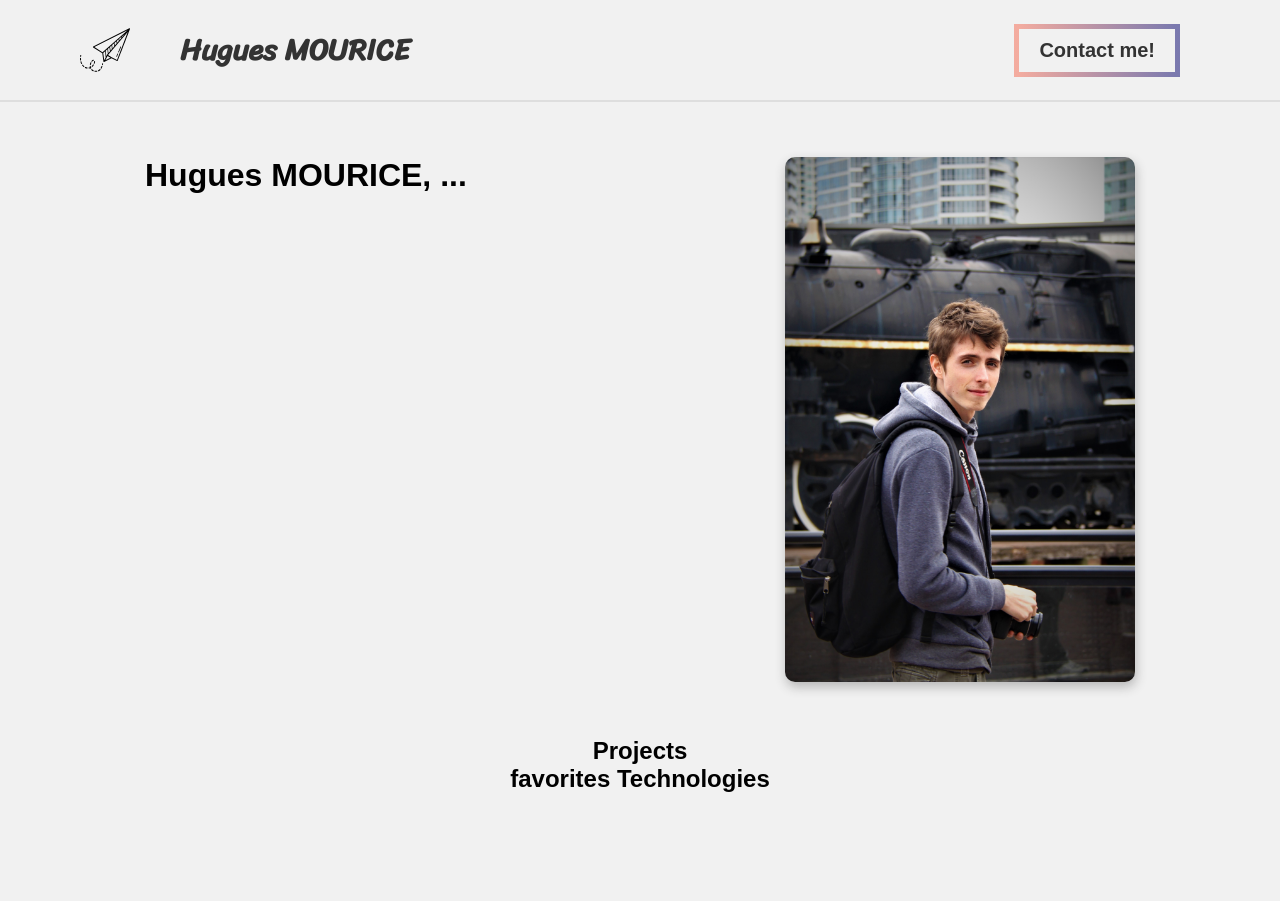
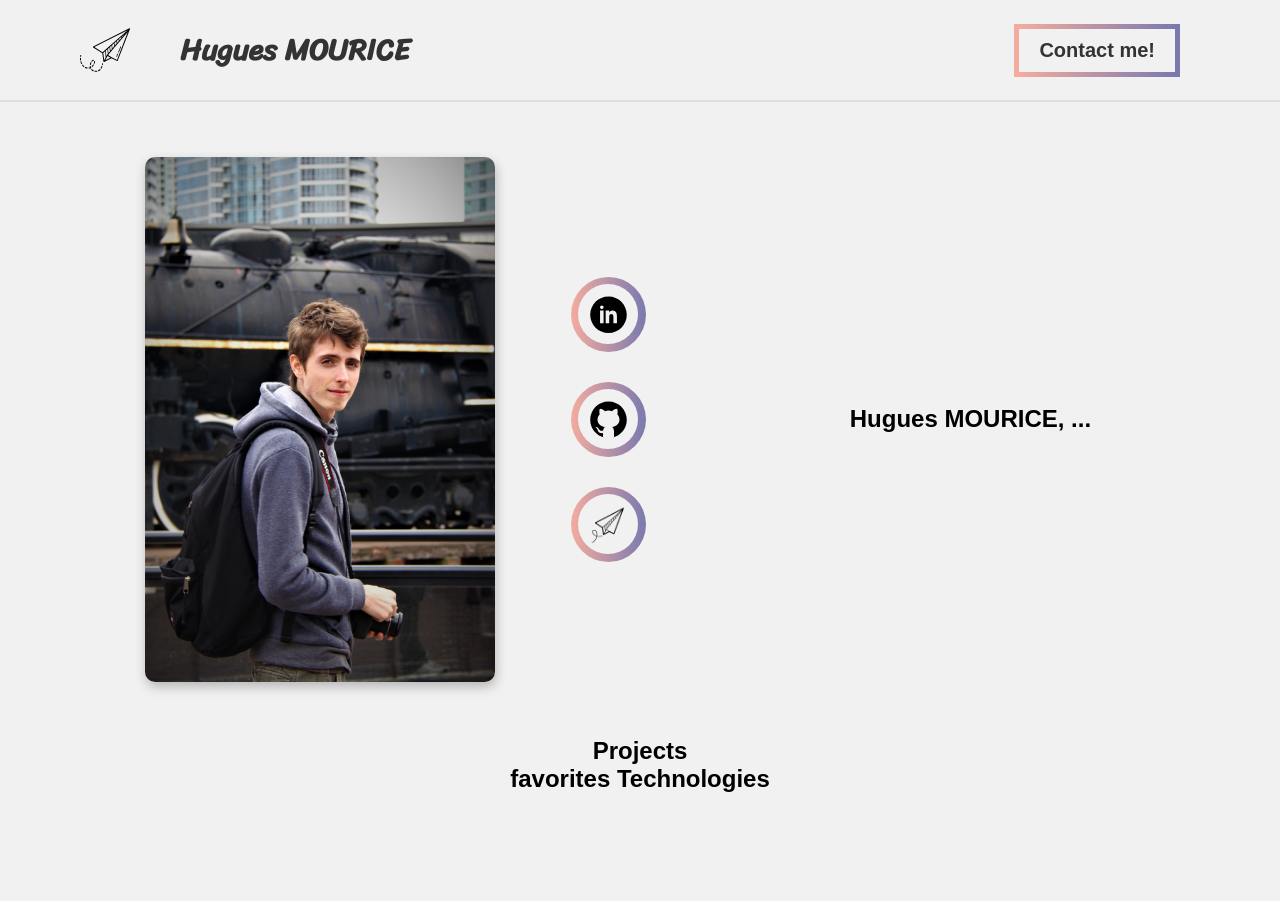
Before and after one commit to Mherlin06/Portfolio, a plain HTML site: page main.html in a window 1280 px wide. Drawn offline with Linux system fonts and the light colour scheme; a web font is replaced by a local one.

Commit message:
logo buttons + flex info card

```diff
--- a/main.css
+++ b/main.css
@@ -28,6 +28,7 @@ header{
     background: #f1f1f1;
     min-width: 1000px;
     width: 100%;
+    z-index: 2;
 }
 .blog-logo{
     height: 50px;
@@ -70,10 +71,22 @@ main{
 }
 .aboutme{
     display: flex;
-    justify-content: space-between;
+    justify-content: flex-start;
     min-width: 1100px;
-    /* background: red; */
     padding: 5%;
+}
+.info-card{
+    display: flex;
+    justify-content: space-evenly;
+    align-items: center;
+    width: 100%;
+}
+.bulle-logo{
+    height: auto;
+    display: flex;
+    flex-direction: column;
+    justify-content: space-around;
+    margin: 0 25% 0 5%;
 }
 .info-photo{
     width: 350px;
@@ -81,3 +94,31 @@ main{
     border-radius: 10px;
     box-shadow: 1px 5px 11px rgba(51, 51, 51, 0.3);
 }
+.logo-border{
+    width: 75px;
+    height: 75px;
+    margin: 15px 0;
+    border-radius: 50% ;
+    background: linear-gradient(to left, hsla(241, 25%, 58%, 1) 0%,hsla(9, 79%, 79%, 1) 100%);
+    display: flex;
+    justify-content: center;
+    align-items: center;
+}
+.logo-btn{
+    width: 60px;
+    height: 60px;
+    display: flex;
+    justify-content: center;
+    align-items: center;
+    border-radius: 50%;
+    cursor: pointer;
+    background: #f1f1f1;
+}
+.logos{
+    width: 45px;
+    height: 45px;
+    transform: translateY(5%);
+
+}
+.intro{
+}
--- a/main.html
+++ b/main.html
@@ -17,24 +17,27 @@
     </header>
 
     <main>
-        <div class="aboutme">
+        <section class="aboutme">
+            <img src="src/IMG_7819.jpg" alt="photo d'un gars extra" class="info-photo">
             <div class="info-card">
                 <div class="bulle-logo">
-                    <div class="linkedin-btn"><a href="https://www.linkedin.com/in/hugues-mourice/"></a></div>
-                    <div class="blog-btn"><a href="#"></a></div>
-                    <div class="github-btn"><a href="https://github.com/Mherlin06"></a></div>
+                    <div class="logo-border"><div class="logo-btn"><a href="https://www.linkedin.com/in/hugues-mourice/"><img src="src\icons8-linkedin-entouré.svg" alt="linkedin logo" class="logos"></a></div></div>
+                    <div class="logo-border"><div class="logo-btn"><a href="https://github.com/Mherlin06"><img src="src\icons8-github.svg" alt="github logo" class="logos"></a></div></div>
+                    <div class="logo-border"><div class="logo-btn"><a href="#"><img src="src\icons8-avion-en-papier-100.png" alt="blog logo" class="logos"></a></div></div>
                 </div>
-                <h1>Hugues MOURICE, ...</h1>
+                <div class="intro">
+                    <h1>Hugues MOURICE, ...</h1>
+                    <span></span>
+                </div>
             </div>
-            <img src="src/IMG_7819.jpg" alt="photo d'un gars extra" class="info-photo">
-        </div>
-        <div class="projects">
+        </section>
+        <section class="projects">
             <h2>Projects</h2>
             <div class="project-card">
 
             </div>
-        </div>
-        <div class="technos"></div>
+        </section>
+        <section class="technos">
             <h2>favorites Technologies </h2>
             <div class="techno-grid">
                 <div class="techno-cards">
@@ -56,9 +59,11 @@
                     <img>
                 </div>
             </div>
-        <div class="contact" id="contact">
+        </section>
 
-        </div>
+        <section class="contact" id="contact">
+
+        </section>
     </main>
 
     <footer>
```
